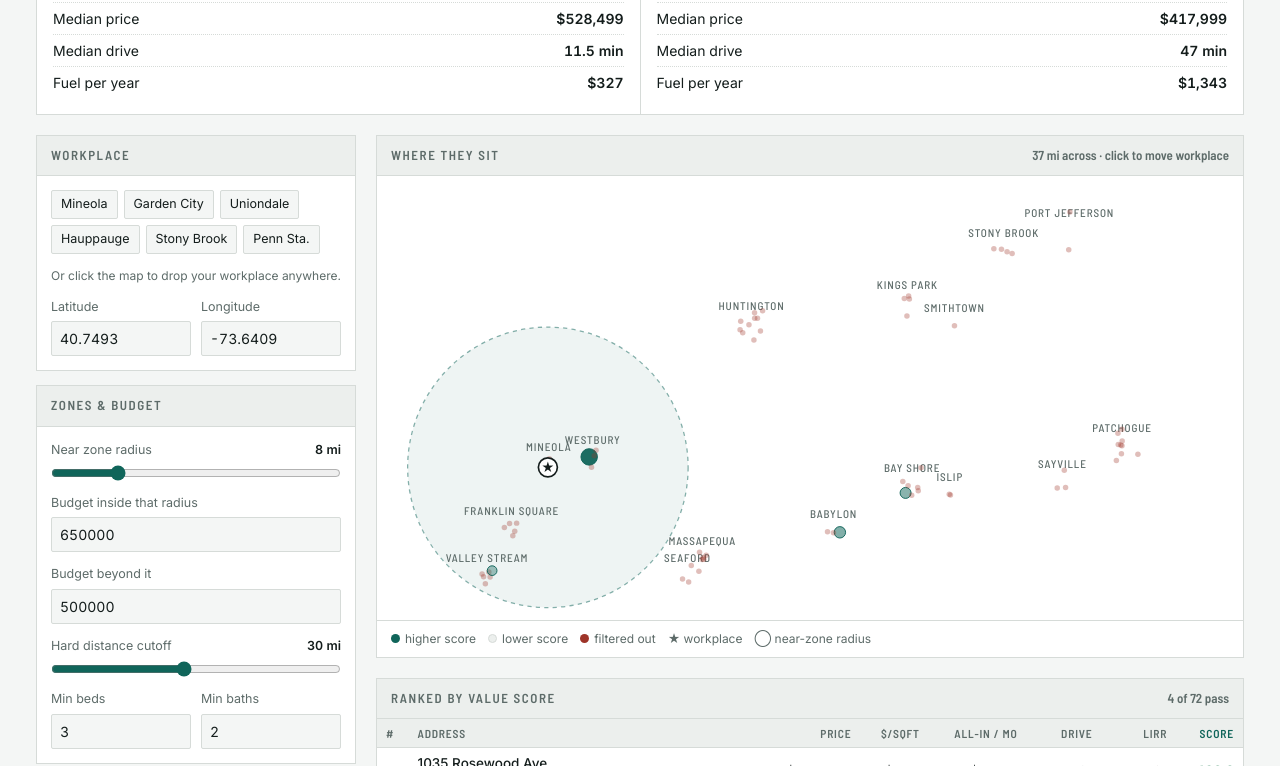
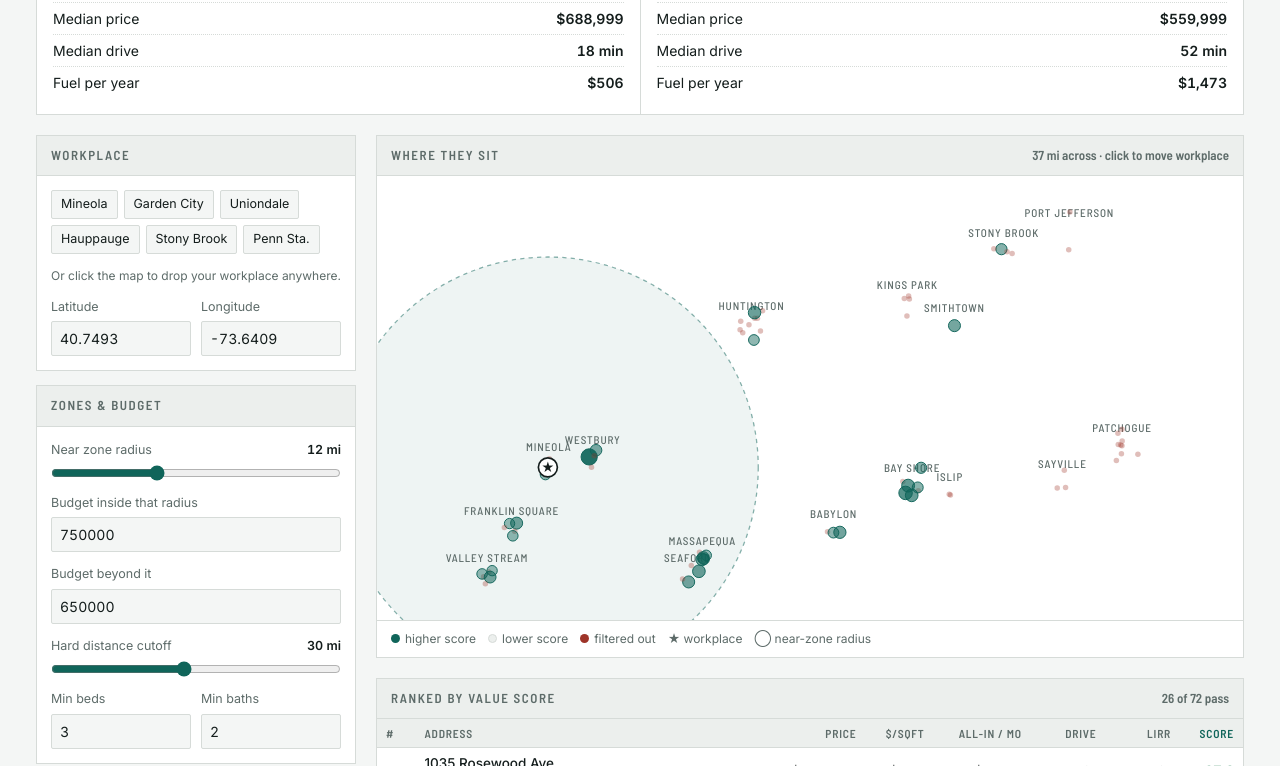
Before and after one commit to JatanMehta19/BestHome, a plain HTML site: page site/index.html in a window 1280 px wide. Shown: the part 497-1263 px from the top of the page. Drawn offline with Linux system fonts and the light colour scheme.

Commit message:
Move the demo off the real search area
The demo's towns were the same nine the private pipeline searches,
repeated across the example config, the generator and the dataset.
A near-zone town list surrounds wherever its author works, so that
set triangulated a workplace even after the coordinates were pulled
out of the source.

Replaced with sixteen Long Island towns across Nassau and Suffolk,
north shore and south, chosen to have no overlap with the real
search area. Example config, scraper URLs, workplace presets and the
default pin all moved with it, and the defaults are retuned to the
new price distribution so the demo opens on a full comparison.

```diff
--- a/site/index.html
+++ b/site/index.html
@@ -282,16 +282,16 @@
         <div class="card-head">Zones &amp; budget</div>
         <div class="card-body">
           <div class="field">
-            <label for="radius">Near zone radius <b><span id="radius-v">8</span> mi</b></label>
-            <input type="range" id="radius" min="2" max="30" step="1" value="8">
+            <label for="radius">Near zone radius <b><span id="radius-v">12</span> mi</b></label>
+            <input type="range" id="radius" min="2" max="30" step="1" value="12">
           </div>
           <div class="field">
             <label for="budget-near">Budget inside that radius</label>
-            <input type="number" id="budget-near" step="10000" value="650000">
+            <input type="number" id="budget-near" step="10000" value="750000">
           </div>
           <div class="field">
             <label for="budget-far">Budget beyond it</label>
-            <input type="number" id="budget-far" step="10000" value="500000">
+            <input type="number" id="budget-far" step="10000" value="650000">
           </div>
           <div class="field">
             <label for="maxdist">Hard distance cutoff <b><span id="maxdist-v">30</span> mi</b></label>
@@ -461,7 +461,7 @@
 
   var S = {
     lat: 40.7493, lng: -73.6409,
-    radius: 8, budgetNear: 650000, budgetFar: 500000,
+    radius: 12, budgetNear: 750000, budgetFar: 650000,
     maxdist: 30, beds: 3, baths: 2,
     rate: 6.23, down: 10, gas: 4.0, mpg: 28, days: 5, weeks: 50,
     util: 300, minmi: 2.5,
```
Also changed, not shown: site/index.template.html (+5 -5 lines), 1 other file.
